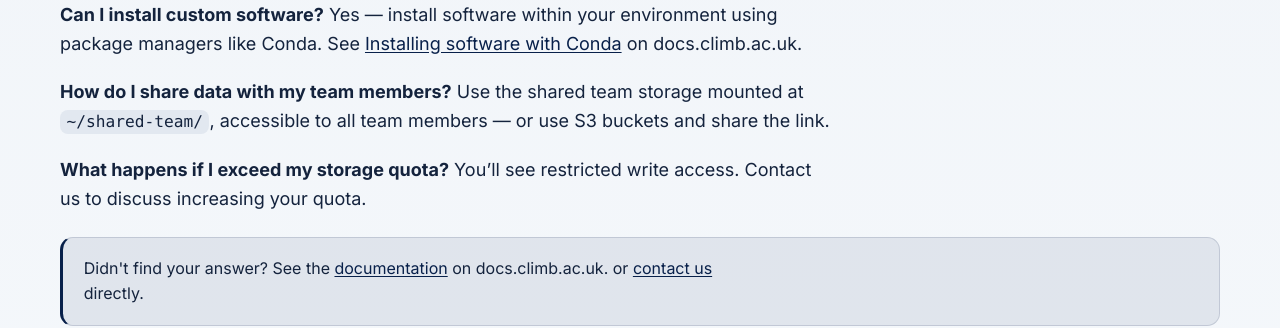
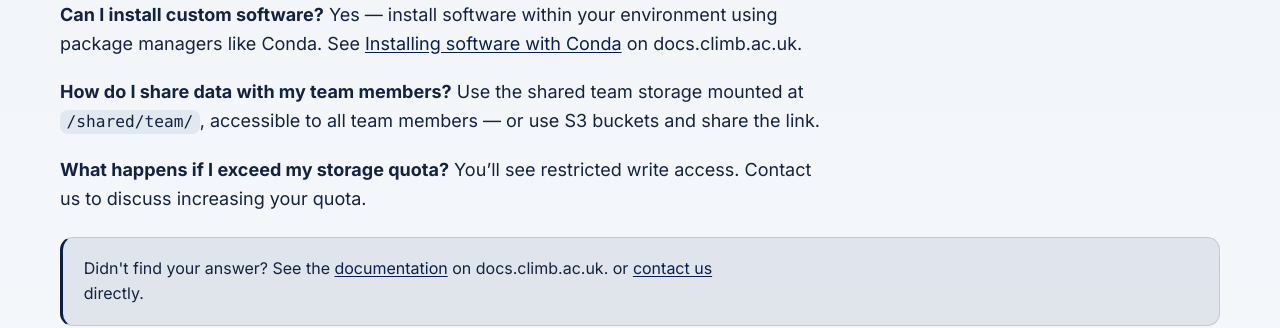
Before and after one commit to MRC-CLIMB/website, a Jekyll site: the page built from support/index.md, in a window 1280 px wide and 900 px high, scrolled down 686 px. Shown: the part 148-476 px from the top of the window. Built offline with Jekyll 4.4.1, drawn with Linux system fonts in a browser that asks for light colours.

```diff
--- a/support/index.md
+++ b/support/index.md
@@ -35,7 +35,7 @@ Use your backup codes if you set them up. If not, contact <a href="mailto:{{ sit
 Yes — install software within your environment using package managers like Conda. See [Installing software with Conda]({{ site.docs_site }}/4.Documentation/4.1.JupyterLab/4.1.7.conda/) on docs.climb.ac.uk.
 
 **How do I share data with my team members?**
-Use the shared team storage mounted at `~/shared-team/`, accessible to all team members — or use S3 buckets and share the link.
+Use the shared team storage mounted at `/shared/team/`, accessible to all team members — or use S3 buckets and share the link.
 
 **What happens if I exceed my storage quota?**
 You'll see restricted write access. Contact us to discuss increasing your quota.
```
